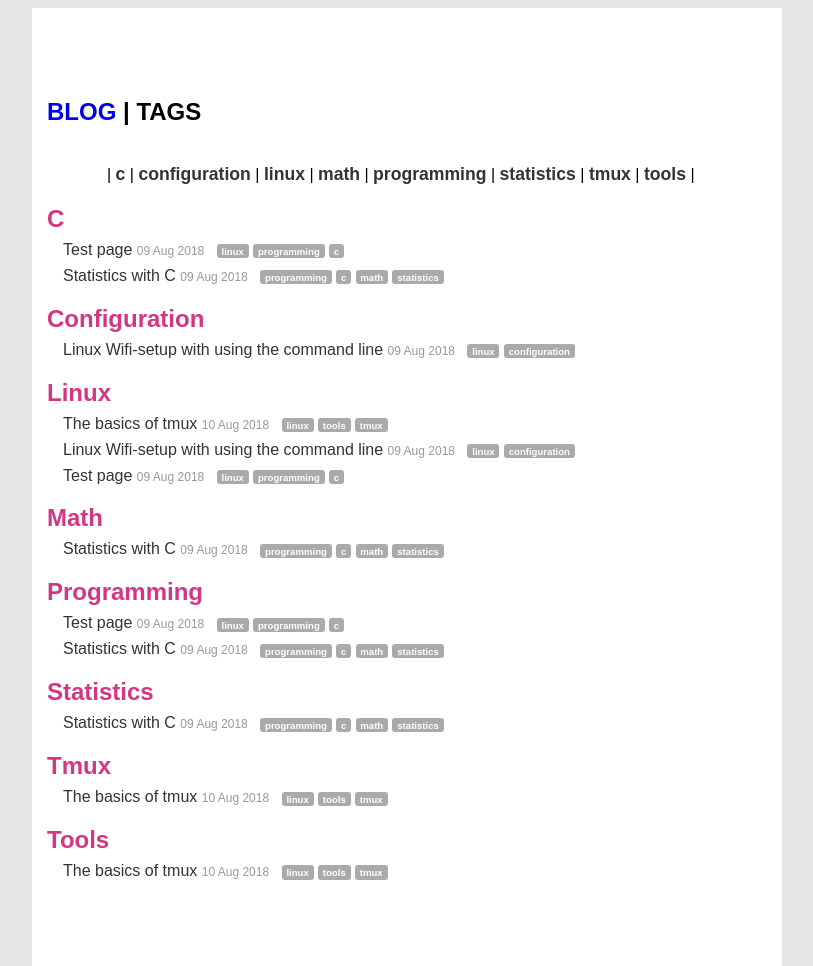
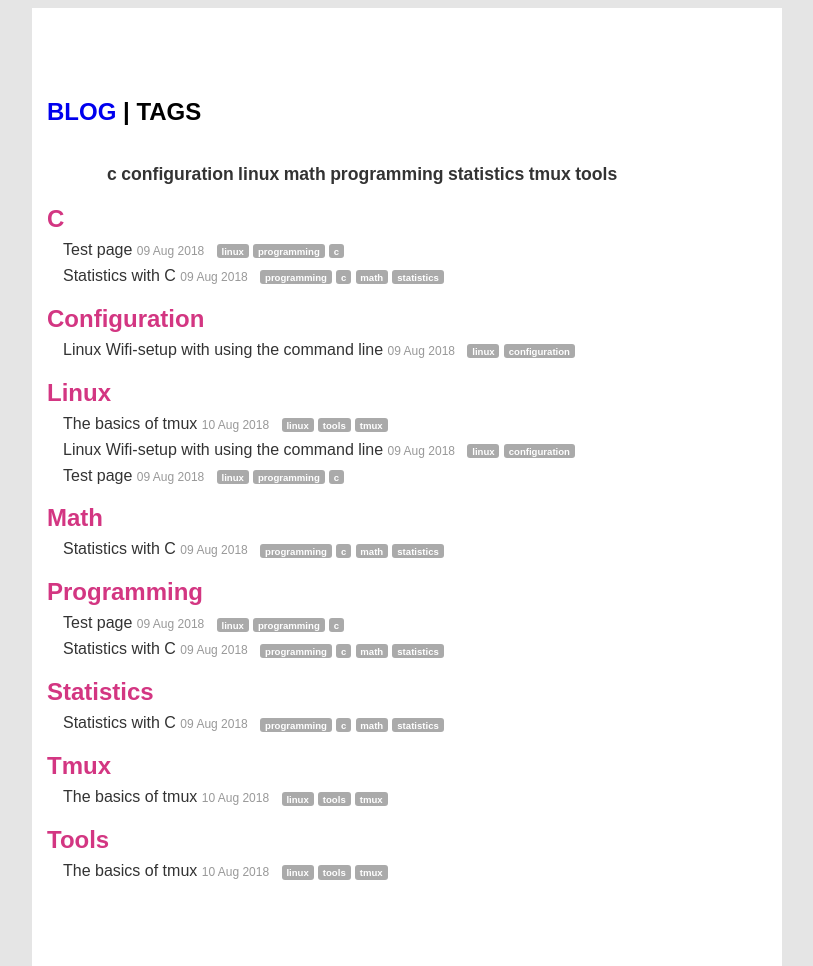
Before and after one commit to execas/execas.github.io, a Jekyll site: the page built from tags.html, in a window 1280 px wide. Shown: the whole page, without its empty margins (233-1046 px from the left). Built offline with Jekyll 4.4.1, drawn with Linux system fonts in a browser that asks for light colours.

Commit message:
Update tags.html

```diff
--- a/tags.html
+++ b/tags.html
@@ -32,9 +32,9 @@ title:    Tags
 <br/>
 
 <div class="posts">
-<div class="top-tagmarks">|
+<div class="top-tagmarks">
 {% for tag in tags %}
-<a class="tag-mark" href="#{{ tag | slugify }}">{{ tag }}</a> |
+<a class="tag-mark" href="#{{ tag | slugify }}">{{ tag }}</a>
 {% endfor %}
   </div>
 {% for tag in tags %}
```
